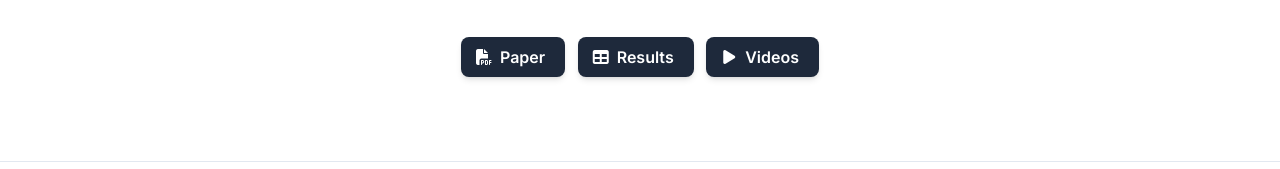
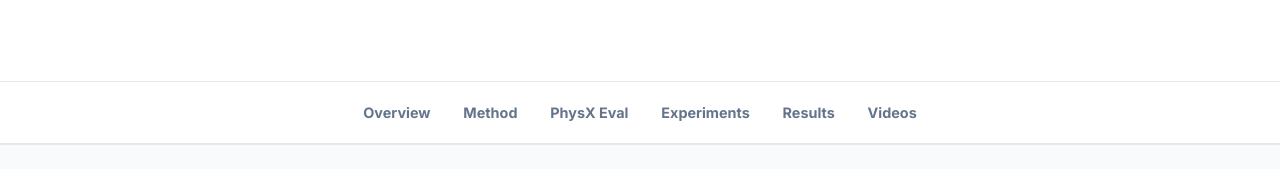
Before and after one commit to physcap/physcap.github.io, a plain HTML site: page index.html in a window 1280 px wide. Shown: the part 432-601 px from the top of the page. Drawn offline with nearby package versions, Linux system fonts and the light colour scheme; some icons are missing.

Commit message:
feat: remove button row as its redundant

```diff
--- a/index.html
+++ b/index.html
@@ -38,7 +38,6 @@
   <meta name="citation_author" content="Anonymous Author(s)">
   <meta name="citation_publication_date" content="2026">
   <meta name="citation_conference_title" content="Submitted to the 10th Conference on Robot Learning (CoRL 2026)">
-  <meta name="citation_pdf_url" content="https://physcap.github.io/static/pdfs/CoRL_2026_PhysCaP.pdf">
 
   <!-- Additional SEO -->
   <meta name="theme-color" content="#2563eb">
@@ -50,7 +49,6 @@
   <link rel="preconnect" href="https://fonts.googleapis.com">
   <link rel="preconnect" href="https://fonts.gstatic.com" crossorigin>
   <link rel="preconnect" href="https://ajax.googleapis.com">
-  <link rel="preconnect" href="https://documentcloud.adobe.com">
   <link rel="preconnect" href="https://cdn.jsdelivr.net">
 
 
@@ -83,7 +81,6 @@
 
   <!-- Defer non-critical JavaScript -->
   <script defer src="https://ajax.googleapis.com/ajax/libs/jquery/3.5.1/jquery.min.js"></script>
-  <script defer src="https://documentcloud.adobe.com/view-sdk/main.js"></script>
   <script defer src="static/js/fontawesome.all.min.js"></script>
   <script defer src="static/js/bulma-carousel.min.js"></script>
   <script defer src="static/js/bulma-slider.min.js"></script>
@@ -165,35 +162,6 @@
               <span class="author-block">Submitted to CoRL 2026</span>
             </div>
 
-            <div class="column has-text-centered">
-              <div class="publication-links">
-                <span class="link-block">
-                  <a href="static/pdfs/CoRL_2026_PhysCaP.pdf" target="_blank"
-                  class="external-link button is-normal is-rounded is-dark">
-                  <span class="icon">
-                    <i class="fas fa-file-pdf"></i>
-                  </span>
-                  <span>Paper</span>
-                </a>
-              </span>
-              <span class="link-block">
-                <a href="#results" class="external-link button is-normal is-rounded is-dark">
-                  <span class="icon">
-                    <i class="fas fa-table"></i>
-                  </span>
-                  <span>Results</span>
-                </a>
-              </span>
-              <span class="link-block">
-                <a href="#videos" class="external-link button is-normal is-rounded is-dark">
-                  <span class="icon">
-                    <i class="fas fa-play"></i>
-                  </span>
-                  <span>Videos</span>
-                </a>
-              </span>
-            </div>
-          </div>
         </div>
       </div>
     </div>
```
